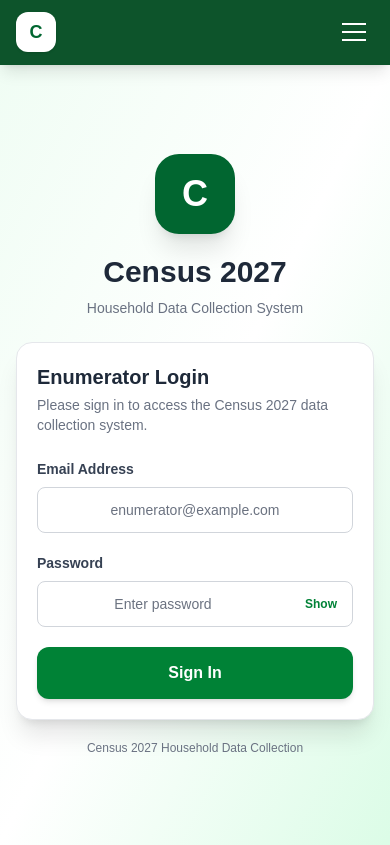
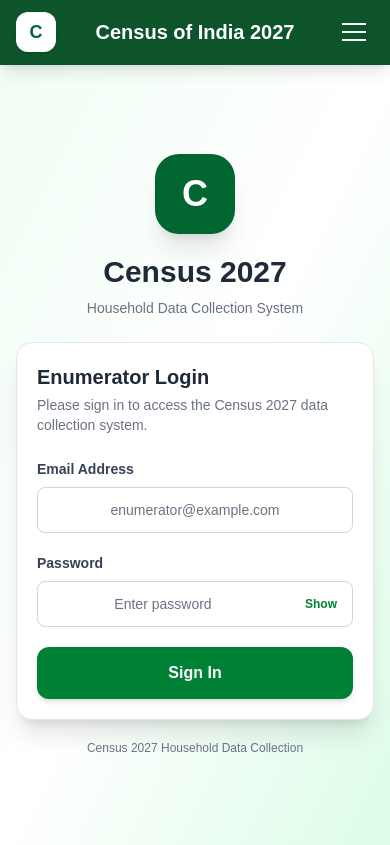
Before and after one commit to ultimate365/census2027, a Next.js app: page / in a window 390 px wide. Built offline with nearby package versions, Linux system fonts and the light colour scheme; no server answers.

Commit message:
40th commit

```diff
--- a/src/app/census-2027/my-data/page.jsx
+++ b/src/app/census-2027/my-data/page.jsx
@@ -506,9 +506,11 @@ export default function MyDataPage() {
           <div className="flex flex-col gap-5 px-4 py-5 sm:px-6 lg:flex-row lg:items-center lg:justify-between">
             <div>
               <div className="text-xs font-semibold uppercase tracking-widest text-green-200">
-                Enumerator
+                {profile?.name || user?.name || user?.email || "Enumerator"}
               </div>
-              <h1 className="mt-1 text-2xl font-black sm:text-3xl">My Data</h1>
+              <h1 className="mt-1 text-xl font-black sm:text-2xl">
+                Your Submitted Data
+              </h1>
               <p className="mt-1 text-sm text-green-100">
                 আপনার submit করা {records.length}টি household record এখানে
                 দেখুন।
@@ -520,7 +522,10 @@ export default function MyDataPage() {
                 type="button"
                 className="rounded-lg bg-orange-500 px-4 py-2.5 text-sm font-bold text-white shadow transition hover:bg-orange-600"
                 onClick={() => {
-                  createDownloadLink(filteredRecords, "entry-data");
+                  createDownloadLink(
+                    filteredRecords,
+                    user?.email?.split("@")[0] || "Enumerator",
+                  );
                 }}
               >
                 Download Data
--- a/src/app/components/Navbar.jsx
+++ b/src/app/components/Navbar.jsx
@@ -54,7 +54,7 @@ export default function Navbar() {
   return (
     <nav className="sticky top-0 z-50 border-b border-green-900/20 bg-green-900 text-white shadow-lg">
       <div className="mx-auto max-w-7xl px-4 sm:px-6 lg:px-8">
-        <div className="flex h-16 items-center justify-between">
+        <div className="relative flex h-16 items-center justify-between">
           {/* LOGO */}
           <Link
             href="/"
@@ -67,7 +67,7 @@ export default function Navbar() {
 
             <div className="hidden sm:block">
               <div className="text-base font-bold leading-tight">
-                Census 2027
+                Census of India 2027
               </div>
 
               <div className="text-[10px] text-green-200">
@@ -75,6 +75,10 @@ export default function Navbar() {
               </div>
             </div>
           </Link>
+
+          <div className="pointer-events-none absolute left-1/2 -translate-x-1/2 whitespace-nowrap text-xl font-bold sm:hidden">
+            Census of India 2027
+          </div>
 
           {/* DESKTOP NAVIGATION */}
           <div className="hidden items-center gap-1 md:flex">
```
